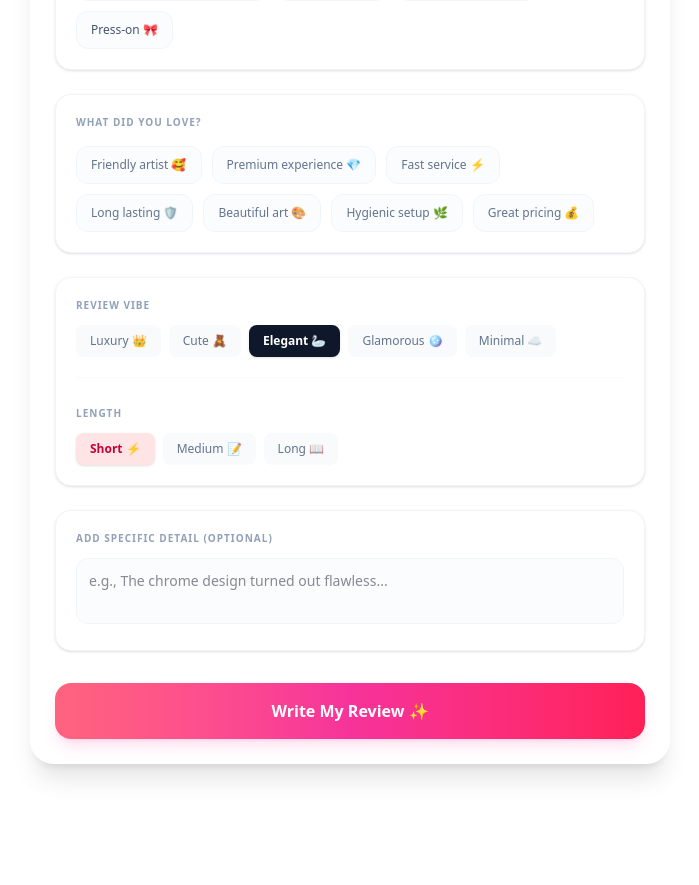
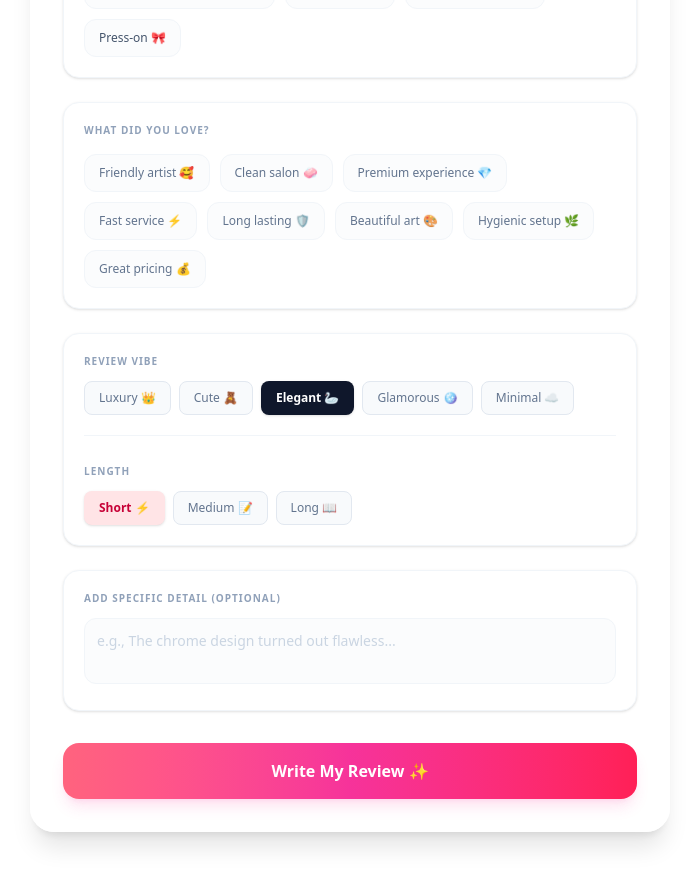
Before and after one commit to Paryush-max/nail-studio-reviews, a Next.js app: page / in a window 1280 px wide. Shown: the part 793-1678 px from the top of the page, without its empty margins (290-989 px from the left). Before the commit the page ends 1653 px from the top, so only its background shows below. Built offline with nearby package versions, Linux system fonts and the light colour scheme; a web font is replaced by a local one.

Commit message:
light mode

```diff
--- a/src/components/ReviewGenerator.tsx
+++ b/src/components/ReviewGenerator.tsx
@@ -15,7 +15,7 @@ const SERVICES = [
   "Press-on 🎀"
 ];
 
-const EXPERIENCES = ["Friendly artist 🥰","Premium experience 💎", "Fast service ⚡", "Long lasting 🛡️", "Beautiful art 🎨", "Hygienic setup 🌿", "Great pricing 💰"];
+const EXPERIENCES = ["Friendly artist 🥰", "Clean salon 🧼", "Premium experience 💎", "Fast service ⚡", "Long lasting 🛡️", "Beautiful art 🎨", "Hygienic setup 🌿", "Great pricing 💰"];
 const MOODS = ["Luxury 👑", "Cute 🧸", "Elegant 🦢", "Glamorous 🪩", "Minimal ☁️"];
 const LENGTHS = ["Short ⚡", "Medium 📝", "Long 📖"];
 
@@ -109,24 +109,25 @@ export function ReviewGenerator() {
     }, 1200);
   };
 
+  // Wrapped inside a forced "light" theme layout container
   return (
-    <div className="w-full max-w-2xl mx-auto px-3 sm:px-4 pb-24 relative z-10">
+    <div className="light w-full max-w-2xl mx-auto px-3 sm:px-4 pb-24 relative z-10 text-slate-800">
       <motion.div
         initial={{ opacity: 0, y: 15 }}
         animate={{ opacity: 1, y: 0 }}
-        className="bg-white/40 dark:bg-slate-900/40 backdrop-blur-2xl rounded-3xl p-4 sm:p-6 shadow-xl border border-white/20 dark:border-slate-800/40 flex flex-col gap-6"
+        className="bg-white/90 backdrop-blur-2xl rounded-3xl p-5 sm:p-8 shadow-xl border border-white/40 flex flex-col gap-6"
       >
         <div className="text-center pt-2">
-          <h2 className="text-2xl sm:text-3xl font-bold text-slate-800 dark:text-white mb-1">
+          <h2 className="text-2xl sm:text-3xl font-bold text-slate-800 mb-1">
             Loved your nails? 💅
           </h2>
-          <p className="text-xs sm:text-sm text-slate-500 dark:text-slate-400">
+          <p className="text-xs sm:text-sm text-slate-500">
             Rate your visit and we'll write a perfect review for you!
           </p>
         </div>
 
         {/* Section 1: Star Rating Block */}
-        <div className="bg-white dark:bg-slate-900/80 rounded-2xl p-5 border border-slate-100 dark:border-slate-800/60 shadow-sm flex flex-col items-center text-center">
+        <div className="bg-white rounded-2xl p-5 border border-slate-100 shadow-sm flex flex-col items-center text-center">
           <span className="text-[10px] font-bold tracking-widest text-slate-400 uppercase mb-3">Your Rating</span>
           <div className="flex gap-2 sm:gap-3 justify-center">
             {[1, 2, 3, 4, 5].map((star) => {
@@ -146,7 +147,7 @@ export function ReviewGenerator() {
                       className={`w-9 h-9 sm:w-11 sm:h-11 transition-colors duration-200 drop-shadow-[0_2px_6px_rgba(251,113,133,0.1)] ${
                         isSelected
                         ? "fill-rose-400 text-rose-400"
-                        : "text-slate-200 dark:text-slate-700"
+                        : "text-slate-200"
                       }`}
                     />
                   </motion.div>
@@ -160,7 +161,7 @@ export function ReviewGenerator() {
         </div>
 
         {/* Section 2: Services Block */}
-        <div className="bg-white dark:bg-slate-900/80 rounded-2xl p-5 border border-slate-100 dark:border-slate-800/60 shadow-sm">
+        <div className="bg-white rounded-2xl p-5 border border-slate-100 shadow-sm">
           <label className="block text-[10px] font-bold tracking-widest text-slate-400 uppercase mb-4">Select Services</label>
           <div className="flex flex-wrap gap-2.5">
             {SERVICES.map((s) => {
@@ -172,7 +173,7 @@ export function ReviewGenerator() {
                   className={`py-2.5 px-3.5 rounded-xl text-xs font-medium border transition-all duration-200 active:scale-95 cursor-pointer text-center ${
                     active
                     ? "bg-gradient-to-r from-rose-400 to-pink-500 text-white border-transparent shadow-md shadow-pink-500/10 font-semibold"
-                    : "bg-slate-50/60 dark:bg-slate-800/30 text-slate-600 dark:text-slate-300 border-slate-100 dark:border-slate-800 hover:border-rose-200"
+                    : "bg-slate-50/60 text-slate-600 border-slate-100 hover:border-rose-200 hover:bg-rose-50/30"
                   }`}
                 >
                   {s}
@@ -183,7 +184,7 @@ export function ReviewGenerator() {
         </div>
 
         {/* Section 3: Experience Highlights Block */}
-        <div className="bg-white dark:bg-slate-900/80 rounded-2xl p-5 border border-slate-100 dark:border-slate-800/60 shadow-sm">
+        <div className="bg-white rounded-2xl p-5 border border-slate-100 shadow-sm">
           <label className="block text-[10px] font-bold tracking-widest text-slate-400 uppercase mb-4">What did you love?</label>
           <div className="flex flex-wrap gap-2.5">
             {EXPERIENCES.map((e) => {
@@ -194,8 +195,8 @@ export function ReviewGenerator() {
                   onClick={() => toggleSelection(e, selectedExperiences, setSelectedExperiences)}
                   className={`py-2.5 px-3.5 rounded-xl text-xs font-medium border transition-all duration-200 active:scale-95 cursor-pointer text-left ${
                     active
-                    ? "bg-rose-50 dark:bg-rose-950/20 text-rose-600 dark:text-rose-400 border-rose-200 dark:border-rose-900/60 font-semibold"
-                    : "bg-slate-50/60 dark:bg-slate-800/30 text-slate-500 dark:text-slate-400 border-slate-100 dark:border-slate-800"
+                    ? "bg-rose-50 text-rose-600 border-rose-200 font-semibold"
+                    : "bg-slate-50/60 text-slate-500 border-slate-100 hover:bg-slate-50"
                   }`}
                 >
                   {e}
@@ -206,7 +207,7 @@ export function ReviewGenerator() {
         </div>
 
         {/* Section 4: Formatting Configs Block */}
-        <div className="bg-white dark:bg-slate-900/80 rounded-2xl p-5 border border-slate-100 dark:border-slate-800/60 shadow-sm flex flex-col gap-5">
+        <div className="bg-white rounded-2xl p-5 border border-slate-100 shadow-sm flex flex-col gap-5">
           <div>
             <label className="block text-[10px] font-bold tracking-widest text-slate-400 uppercase mb-3">Review Vibe</label>
             <div className="flex flex-wrap gap-2">
@@ -214,10 +215,10 @@ export function ReviewGenerator() {
                 <button
                   key={m}
                   onClick={() => setMood(m)}
-                  className={`py-2 px-3.5 rounded-lg text-xs font-medium transition-all cursor-pointer ${
+                  className={`py-2 px-3.5 rounded-lg text-xs font-medium transition-all cursor-pointer border ${
                     mood === m
-                    ? "bg-slate-900 dark:bg-white text-white dark:text-slate-900 font-semibold shadow-sm"
-                    : "bg-slate-50 dark:bg-slate-800/40 text-slate-500 hover:bg-slate-100"
+                    ? "bg-slate-900 text-white font-semibold border-transparent shadow-sm"
+                    : "bg-slate-50 text-slate-500 border-slate-200 hover:bg-slate-100"
                   }`}
                 >
                   {m}
@@ -226,7 +227,7 @@ export function ReviewGenerator() {
             </div>
           </div>
 
-          <div className="border-t border-slate-50 dark:border-slate-800/50 pt-2" />
+          <div className="border-t border-slate-100 pt-2" />
 
           <div>
             <label className="block text-[10px] font-bold tracking-widest text-slate-400 uppercase mb-3">Length</label>
@@ -235,10 +236,10 @@ export function ReviewGenerator() {
                 <button
                   key={l}
                   onClick={() => setReviewLength(l)}
-                  className={`py-2 px-3.5 rounded-lg text-xs font-medium transition-all cursor-pointer ${
+                  className={`py-2 px-3.5 rounded-lg text-xs font-medium transition-all cursor-pointer border ${
                     reviewLength === l
-                    ? "bg-rose-100 dark:bg-rose-900/30 text-rose-700 dark:text-rose-300 font-semibold shadow-sm"
-                    : "bg-slate-50 dark:bg-slate-800/40 text-slate-500 hover:bg-slate-100"
+                    ? "bg-rose-100 text-rose-700 font-semibold shadow-sm border-transparent"
+                    : "bg-slate-50 text-slate-500 border-slate-200 hover:bg-slate-100"
                   }`}
                 >
                   {l}
@@ -249,13 +250,13 @@ export function ReviewGenerator() {
         </div>
 
         {/* Section 5: Textarea Detail Block */}
-        <div className="bg-white dark:bg-slate-900/80 rounded-2xl p-5 border border-slate-100 dark:border-slate-800/60 shadow-sm">
+        <div className="bg-white rounded-2xl p-5 border border-slate-100 shadow-sm">
           <label className="block text-[10px] font-bold tracking-widest text-slate-400 uppercase mb-3">Add specific detail (Optional)</label>
           <textarea
             value={notes}
             onChange={(e) => setNotes(e.target.value)}
             rows={2}
-            className="w-full bg-slate-50/50 dark:bg-slate-900/40 border border-slate-100 dark:border-slate-800 rounded-xl p-3 text-xs sm:text-sm focus:ring-2 focus:ring-rose-400 focus:border-transparent outline-none transition-all resize-none"
+            className="w-full bg-slate-50/50 border border-slate-100 rounded-xl p-3 text-xs sm:text-sm focus:ring-2 focus:ring-rose-400 focus:border-transparent outline-none transition-all resize-none text-slate-800 placeholder:text-slate-300"
             placeholder="e.g., The chrome design turned out flawless..."
           />
         </div>
@@ -282,22 +283,22 @@ export function ReviewGenerator() {
               exit={{ opacity: 0, y: 10 }}
               className="mt-2"
             >
-              <div className="p-5 rounded-2xl bg-gradient-to-br from-rose-50/60 to-pink-50/40 dark:from-slate-800/60 dark:to-slate-800/30 border border-pink-100/50 dark:border-slate-800 relative shadow-md">
-                <p className="text-slate-800 dark:text-slate-200 font-serif text-base sm:text-lg leading-relaxed italic">
+              <div className="p-5 rounded-2xl bg-gradient-to-br from-rose-50/60 to-pink-50/40 border border-pink-100 relative shadow-md">
+                <p className="text-slate-800 font-serif text-base sm:text-lg leading-relaxed italic">
                   "{generatedReview}"
                 </p>
 
                 <div className="mt-5 flex flex-col sm:flex-row gap-3">
                   <button
                     onClick={handleCopyAndRedirect}
-                    className="flex-1 py-3.5 px-4 rounded-xl bg-slate-900 dark:bg-white text-white dark:text-slate-900 text-sm font-semibold flex items-center justify-center gap-2 hover:bg-slate-800 dark:hover:bg-slate-100 transition-colors cursor-pointer"
+                    className="flex-1 py-3.5 px-4 rounded-xl bg-slate-900 text-white text-sm font-semibold flex items-center justify-center gap-2 hover:bg-slate-800 transition-colors cursor-pointer"
                   >
                     {isCopied ? <Check className="w-4 h-4" /> : <Copy className="w-4 h-4" />}
                     Copy & Open Google Review
                   </button>
                   <button
                     onClick={handleGenerate}
-                    className="py-3.5 px-5 rounded-xl bg-white dark:bg-slate-900 text-slate-600 dark:text-slate-400 border border-slate-100 dark:border-slate-800 text-sm font-medium flex items-center justify-center gap-2 hover:bg-slate-50 dark:hover:bg-slate-800 transition-colors cursor-pointer"
+                    className="py-3.5 px-5 rounded-xl bg-white text-slate-600 border border-slate-200 text-sm font-medium flex items-center justify-center gap-2 hover:bg-slate-50 transition-colors cursor-pointer"
                   >
                     <RefreshCw className="w-4 h-4" />
                     Try Another
```
